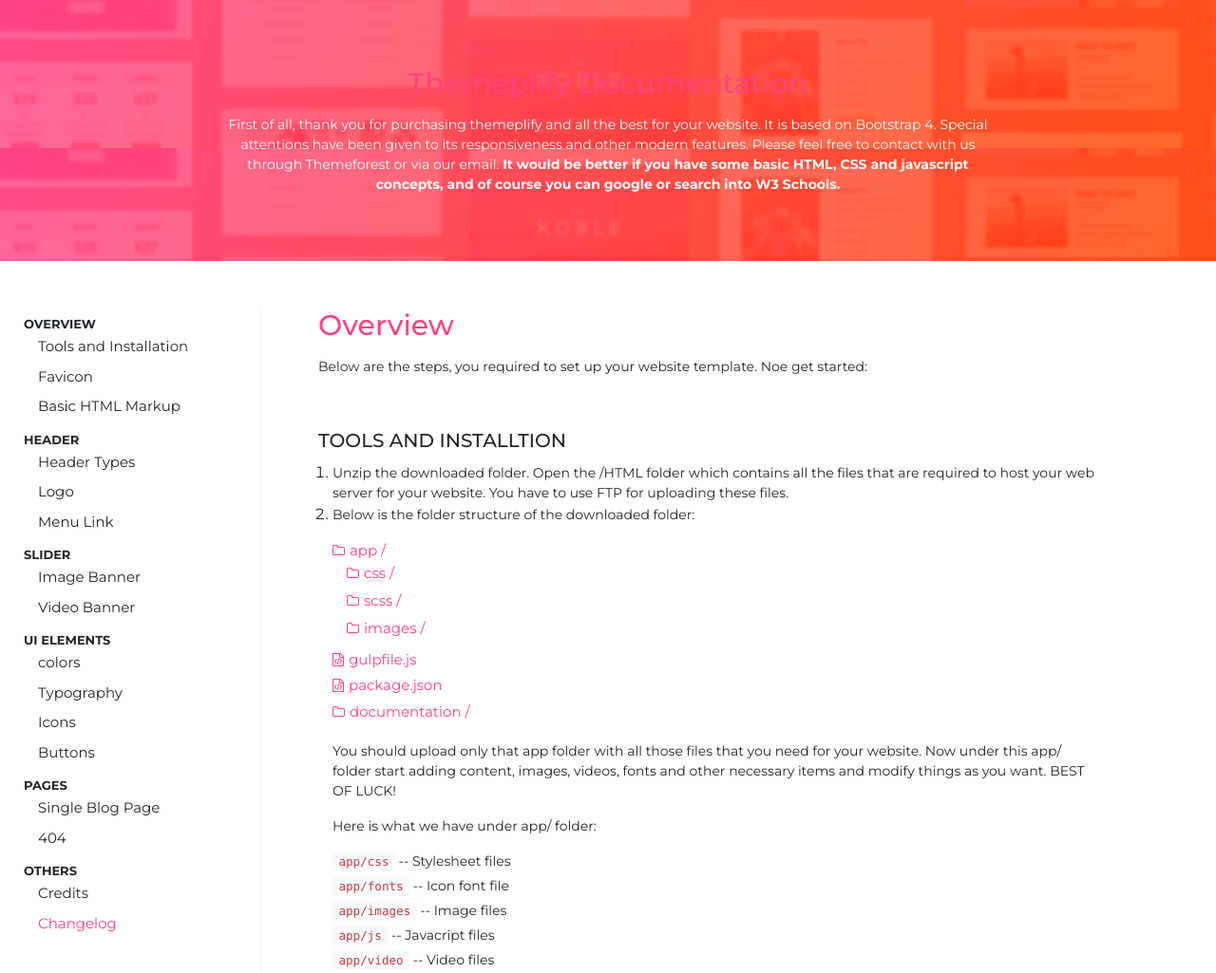
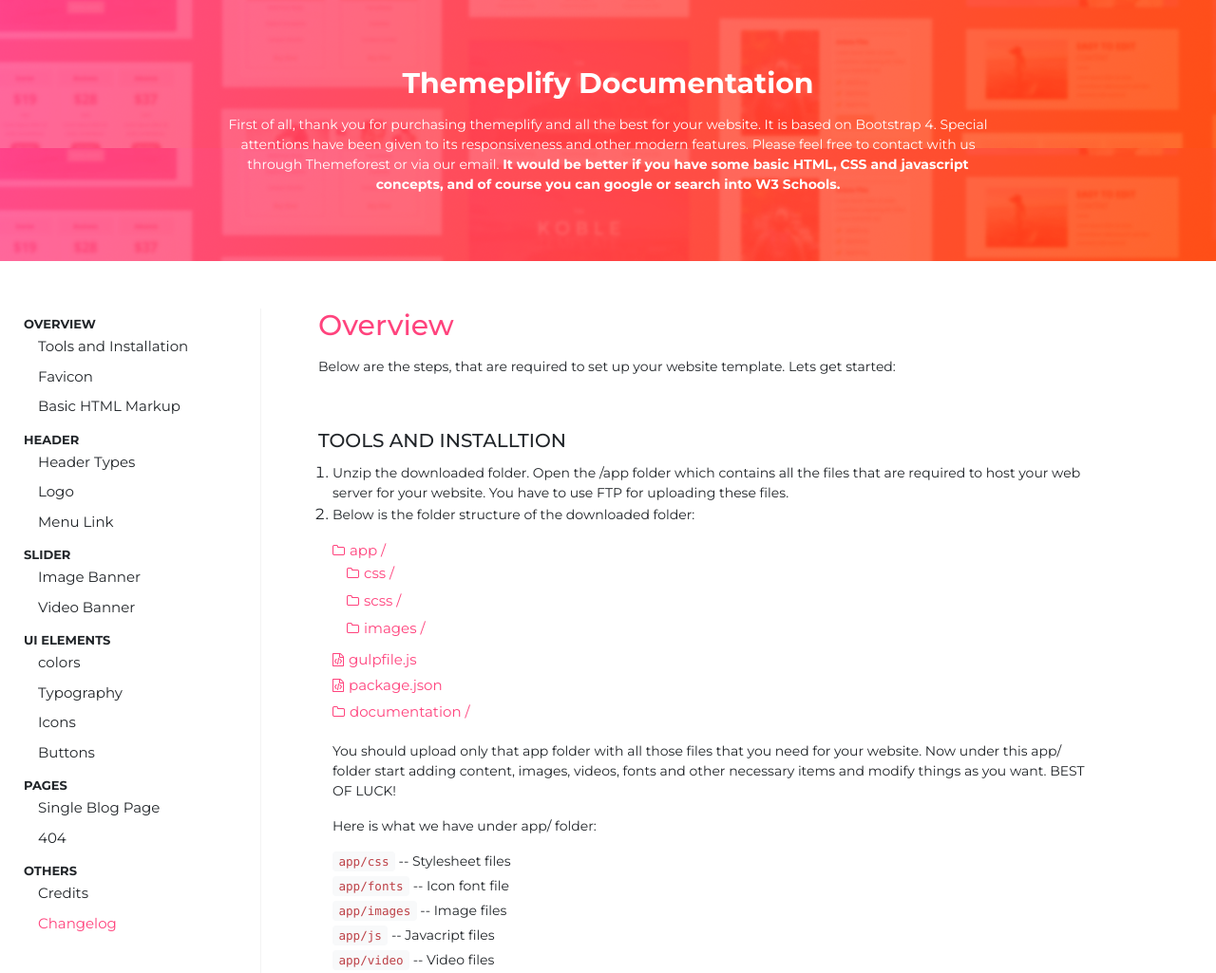
Before and after one commit to themeplify/themeplifly-documentation, a website: page app/index.html in a window 1280 px wide. Shown: the top 1025 px of the page at 95% size. Drawn offline with Linux system fonts and the light colour scheme.

Commit message:
heading and content modification

```diff
--- a/app/index.html
+++ b/app/index.html
@@ -116,13 +116,13 @@
                         <!-- overview Start -->
                         <section>
                           <h1>Overview</h1>
-                          <p>Below are the steps, you required to set up your website template. Noe get started:</p>
+                          <p>Below are the steps, that are required to set up your website template. Lets get started:</p>
                          <!--  tools and installation Start -->
                          <div class="subsection" id="installation">
                             <h2>Tools and Installtion</h2>
                               <ol>
                                 <li>
-                                  <p>Unzip the downloaded folder. Open the /HTML folder which contains all the files that are required to host your web server for your website. You have to use FTP for uploading these files.</p>
+                                  <p>Unzip the downloaded folder. Open the /app folder which contains all the files that are required to host your web server for your website. You have to use FTP for uploading these files.</p>
                                 </li>
                                 <li>
                                   <p>Below is the folder structure of the downloaded folder:</p>
--- a/app/scss/layout/_header.scss
+++ b/app/scss/layout/_header.scss
@@ -3,4 +3,8 @@
 	padding: 70px 0px;
 	color: $white;
 	margin-bottom: rem(50);
+	h1{
+		color: $white;
+		font-weight: bold;
+	}
 }
```
Also changed, not shown: app/css/app.css.
